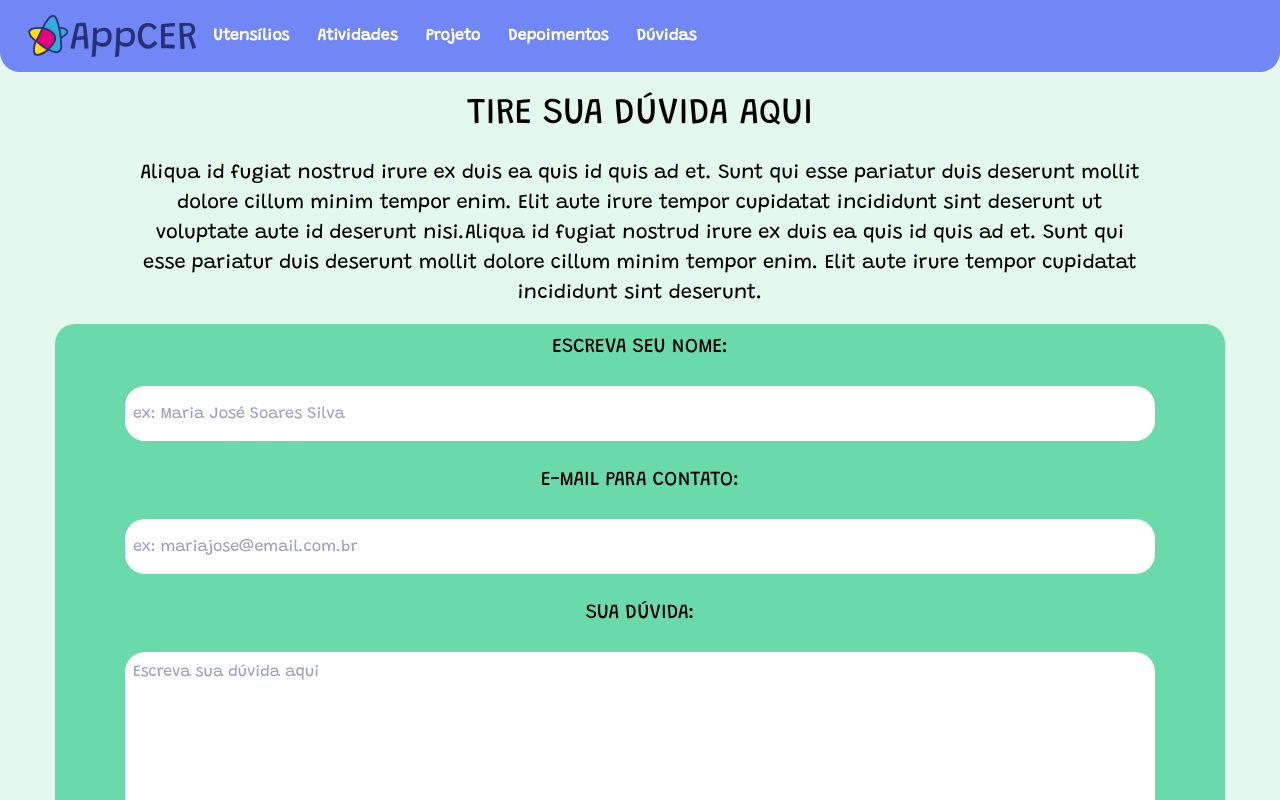
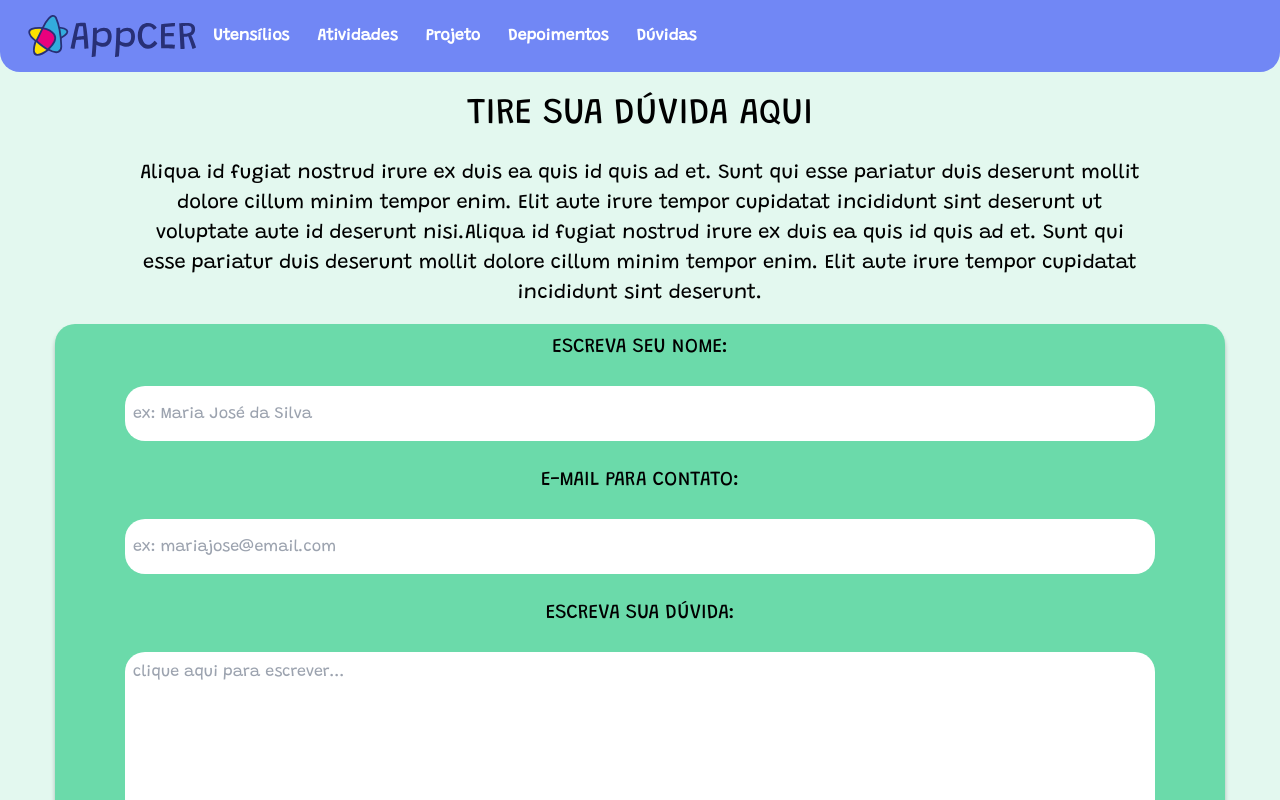
Before and after one commit to danilocsm/t.c.c-frontend, a React (Vite) app in the folder tcc-frontend/: page /help in a window 1280 px wide. Shown: the top 800 px of the page. Built offline with nearby package versions, Linux system fonts and the light colour scheme.

Commit message:
added testimonial form

```diff
--- a/tcc-frontend/package.json
+++ b/tcc-frontend/package.json
@@ -21,6 +21,7 @@
   "devDependencies": {
     "@types/react": "^18.0.0",
     "@types/react-dom": "^18.0.0",
+    "@types/react-scroll": "^1.8.3",
     "@vitejs/plugin-react": "^1.3.0",
     "autoprefixer": "^10.4.7",
     "postcss": "^8.4.14",
--- a/tcc-frontend/src/App.tsx
+++ b/tcc-frontend/src/App.tsx
@@ -7,7 +7,6 @@ import NavBar from "./components/navbar/NavBar";
 import Items from "./pages/items/Items";
 import Help from "./pages/help/Help";
 import Testimonials from "./pages/testimonial/Testimonials";
-import TestimonialForm from "./pages/testimonial/TestimonialForm";
 import HomePage from "./pages/home/HomePage";
 import "./global.css";
 
@@ -24,7 +23,6 @@ function App() {
           <Route path="/items" element={<Items />} />
           <Route path="/help" element={<Help />} />
           <Route path="/testimonials" element={<Testimonials />} />
-          <Route path="/testimonials/new" element={<TestimonialForm />} />
           <Route path="*" element={<Navigate to="/" replace />} />
         </Routes>
       </Router>
--- /dev/null
+++ b/tcc-frontend/src/components/default-form/DefaultForm.tsx
@@ -0,0 +1,79 @@
+import { FormEvent, useState } from "react";
+
+interface DefaultFormProps {
+  input1Data: { label: string; placeholder: string };
+  input2Data: { label: string; placeholder: string };
+  textAreaData: { label: string; placeholder: string };
+  onSubmit: () => void;
+}
+
+function DefaultForm({
+  input1Data,
+  input2Data,
+  textAreaData,
+  onSubmit
+}: DefaultFormProps) {
+  const [input1Value, setInput1Value] = useState("");
+  const [input2Value, setInput2Value] = useState("");
+  const [textAreaValue, setTextAreaValue] = useState("");
+
+  const handleSubmit = (event: FormEvent) => {
+    event.preventDefault();
+    setInput1Value("");
+    setInput2Value("");
+    setTextAreaValue("");
+    onSubmit();
+    // send doubt to default email
+  };
+
+  return (
+    <form
+      className="w-full p-4 flex items-center justify-center"
+      onSubmit={handleSubmit}
+    >
+      <div className="md:w-[1170px] md:h-[628px] w-3/4 h-2/3 bg-cerGreen flex flex-col items-center justify-start gap-6 rounded-[20px] shadow-cerShadow">
+        <span className="text-[20px] mt-2">{input1Data.label}:</span>
+        <input
+          type="text"
+          name="name"
+          className="md:w-[1030px] md:h-[59px] bg-white rounded-[20px] pl-2"
+          placeholder={input1Data.placeholder}
+          onChange={(event) => {
+            setInput1Value(event.target.value);
+          }}
+          value={input1Value}
+        />
+        <span className="text-[20px]">{input2Data.label}:</span>
+        <input
+          type="text"
+          name="email"
+          className="md:w-[1030px] md:h-[59px] bg-white rounded-[20px] pl-2"
+          placeholder={input2Data.placeholder}
+          onChange={(event) => setInput2Value(event.target.value)}
+          value={input2Value}
+        />
+        <span className="text-[20px]">{textAreaData.label}:</span>
+        <textarea
+          name="comment"
+          placeholder={textAreaData.placeholder}
+          className="md:w-[1030px] md:h-[225px] bg-white resize-none rounded-[20px] px-2 py-2"
+          onChange={(event) => setTextAreaValue(event.target.value)}
+          value={textAreaValue}
+        ></textarea>
+        <button
+          type="submit"
+          disabled={
+            textAreaValue.length === 0 ||
+            input1Value.length === 0 ||
+            input2Value.length === 0
+          }
+          className="self-end rounded-[20px] bg-cerBlue w-[100px] h-[60px] mr-10 mb-2 hover:bg-cerPurple hovert:text-white focus:border-2 focus:border-cerPurple focus:text-white focus:outline-none disabled:opacity-50 disabled:hover:opacity-70 transition-all ease-in-out"
+        >
+          Enviar
+        </button>
+      </div>
+    </form>
+  );
+}
+
+export default DefaultForm;
--- a/tcc-frontend/src/pages/help/Help.tsx
+++ b/tcc-frontend/src/pages/help/Help.tsx
@@ -1,4 +1,4 @@
-import HelpForm from "./HelpForm";
+import DefaultForm from "../../components/default-form/DefaultForm";
 
 function Help() {
   return (
@@ -18,7 +18,21 @@ function Help() {
             cupidatat incididunt sint deserunt.
           </p>
         </div>
-        <HelpForm />
+        <DefaultForm
+          input1Data={{
+            label: "ESCREVA SEU NOME",
+            placeholder: "ex: Maria José da Silva",
+          }}
+          input2Data={{
+            label: "E-MAIL PARA CONTATO",
+            placeholder: "ex: mariajose@email.com",
+          }}
+          textAreaData={{
+            label: "ESCREVA SUA DÚVIDA",
+            placeholder: "clique aqui para escrever...",
+          }}
+          onSubmit={() => {}}
+        />
       </div>
     </>
   );
--- a/tcc-frontend/src/pages/help/HelpForm.tsx
+++ /dev/null
@@ -1,64 +0,0 @@
-import { FormEvent, useState } from "react";
-
-function HelpForm() {
-  const [name, setName] = useState("");
-  const [email, setEmail] = useState("");
-  const [comment, setComment] = useState("");
-
-  const handleSubmit = (event: FormEvent) => {
-    event.preventDefault();
-    setName("");
-    setEmail("");
-    setComment("");
-    // send doubt to default email
-  };
-
-  return (
-    <form
-      className="w-full p-4 flex items-center justify-center"
-      onSubmit={handleSubmit}
-    >
-      <div className="md:w-[1170px] md:h-[628px] w-3/4 h-2/3 bg-cerGreen flex flex-col items-center justify-start gap-6 rounded-[20px]">
-        <span className="text-[20px] mt-2">ESCREVA SEU NOME:</span>
-        <input
-          type="text"
-          name="name"
-          className="md:w-[1030px] md:h-[59px] bg-white rounded-[20px] pl-2"
-          placeholder="ex: Maria José Soares Silva"
-          onChange={(event) => {
-            setName(event.target.value);
-          }}
-          value={name}
-        />
-        <span className="text-[20px]">E-MAIL PARA CONTATO:</span>
-        <input
-          type="text"
-          name="email"
-          className="md:w-[1030px] md:h-[59px] bg-white rounded-[20px] pl-2"
-          placeholder="ex: mariajose@email.com.br"
-          onChange={(event) => setEmail(event.target.value)}
-          value={email}
-        />
-        <span className="text-[20px]">SUA DÚVIDA:</span>
-        <textarea
-          name="comment"
-          placeholder="Escreva sua dúvida aqui"
-          className="md:w-[1030px] md:h-[225px] bg-white resize-none rounded-[20px] px-2 py-2"
-          onChange={(event) => setComment(event.target.value)}
-          value={comment}
-        ></textarea>
-        <button
-          type="submit"
-          disabled={
-            comment.length === 0 || name.length === 0 || email.length === 0
-          }
-          className="self-end rounded-[20px] bg-cerBlue w-[100px] h-[60px] mr-10 mb-2 hover:bg-cerPurple hovert:text-white focus:border-2 focus:border-cerPurple focus:text-white focus:outline-none disabled:opacity-50 disabled:hover:opacity-70 transition-all ease-in-out"
-        >
-          Enviar
-        </button>
-      </div>
-    </form>
-  );
-}
-
-export default HelpForm;
--- /dev/null
+++ b/tcc-frontend/src/pages/testimonial/AddTestimonialButton.tsx
@@ -0,0 +1,22 @@
+interface AddTestimonialButtonProps {
+  onClick: () => void;
+}
+
+function AddTestimonialButton({ onClick }: AddTestimonialButtonProps) {
+  return (
+    <div className="w-screen flex flex-col h-fit justify-center items-center gap-2 py-2 my-4">
+      <h2 className="text=[32px] text-center">
+        {" "}
+        PARTICIPE DA NOSSA COMUNIDADE
+      </h2>
+      <button
+        className="md:w-[570px] md:h-[60px] rounded-[20px] text-center text-white text-[20px] bg-cerBlue shadow-cerShadow"
+        onClick={() => onClick()}
+      >
+        CLIQUE AQUI PARA ENVIAR SEU DEPOIMENTO
+      </button>
+    </div>
+  );
+}
+
+export default AddTestimonialButton;
--- a/tcc-frontend/src/pages/testimonial/TestimonialForm.tsx
+++ /dev/null
@@ -1,9 +0,0 @@
-function TestimonialForm(){
-    return (
-        <div className="grid w-screen items-center justify-center">
-            <form action=""></form>
-        </div>
-    )
-}
-
-export default TestimonialForm
--- a/tcc-frontend/src/pages/testimonial/Testimonials.tsx
+++ b/tcc-frontend/src/pages/testimonial/Testimonials.tsx
@@ -1,3 +1,6 @@
+import { useRef, useState } from "react";
+import DefaultForm from "../../components/default-form/DefaultForm";
+import AddTestimonialButton from "./AddTestimonialButton";
 import TestimonialField from "./TestimonialField";
 
 const testimonials = [
@@ -18,7 +21,25 @@ const testimonials = [
   },
 ];
 
+const scrollToRef = (ref: any) => {
+  window.scrollTo(0, ref.current.offsetTop);
+};
+
 function Testimonials() {
+  const [showTestimonialLog, setShowTestimonialLog] = useState(false);
+  const myRef = useRef(null);
+
+  const onButtonCLick = async () => {
+    setShowTestimonialLog(true);
+    await setTimeout(() => {
+      scrollToRef(myRef);
+    }, 10);
+  };
+
+  const onSubmit = () => {
+    setShowTestimonialLog(false);
+  };
+
   return (
     <div className="grid w-screen items-center justify-center">
       <div className="text-center px-[318px] mt-2">
@@ -45,6 +66,24 @@ function Testimonials() {
           );
         })}
       </div>
+      {showTestimonialLog ? (
+        <div ref={myRef}>
+          <DefaultForm
+            input1Data={{
+              label: "ESCREVA SEU NOME",
+              placeholder: "OPCIONAL",
+            }}
+            input2Data={{ label: "ASSUNTO", placeholder: "ex: Assunto" }}
+            textAreaData={{
+              label: "DEPOIMENTO",
+              placeholder: "clique aqui para escrever...",
+            }}
+            onSubmit={onSubmit}
+          />
+        </div>
+      ) : (
+        <AddTestimonialButton onClick={onButtonCLick} />
+      )}
     </div>
   );
 }
```
Also changed, not shown: 1 other file (tests, documents, lock files or other folders).
